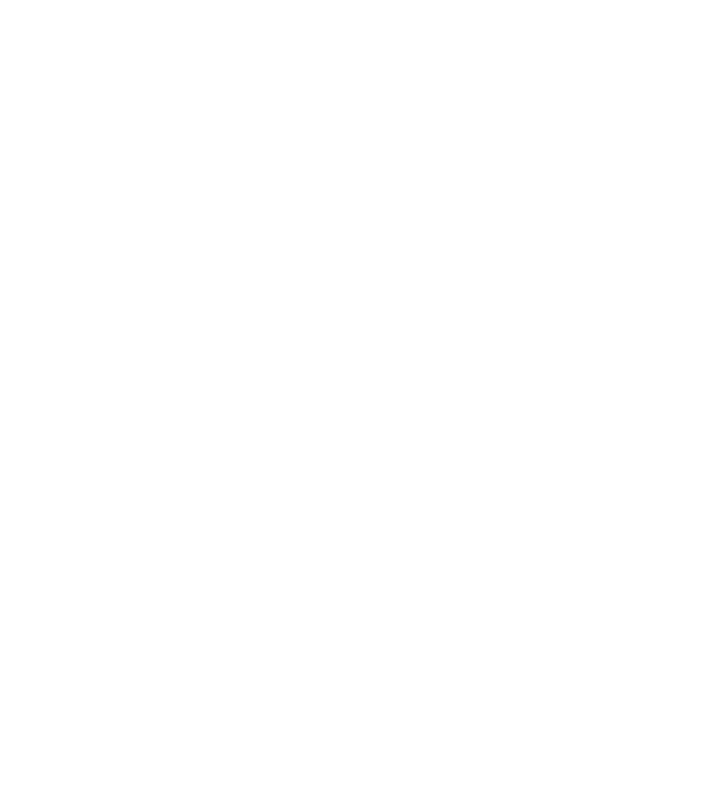
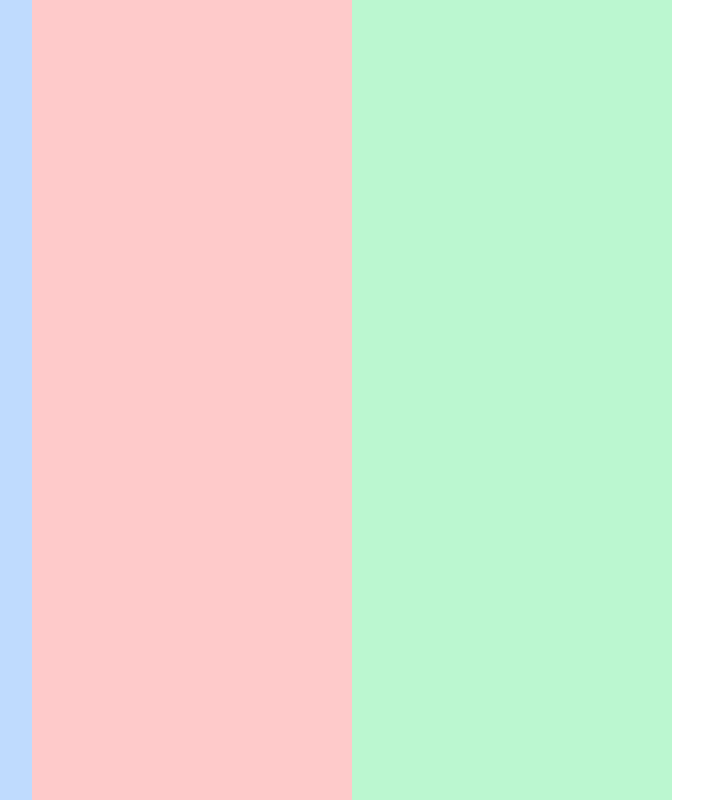
Before and after one commit to pixelzee3/tesla-model-3y-ui, a Vue app: page / in a window 1280 px wide. Shown: the whole page, without its empty margins (288-991 px from the left). Built offline with nearby package versions, Linux system fonts and the light colour scheme.

Commit message:
Define grid property for UI layout.

```diff
--- /dev/null
+++ b/src/components/MainGrid.vue
@@ -0,0 +1,5 @@
+<template>
+  <div class="w-full h-full grid grid-cols-4">
+    <slot />
+  </div>
+</template>
--- a/src/components/UI.vue
+++ b/src/components/UI.vue
@@ -1,3 +1,13 @@
+<script setup>
+  import MainGrid from './MainGrid.vue'
+</script>
+
 <template>
-  <div class="min-w-[48rem] overflow-auto"></div>
+  <div class="min-w-[48rem] h-screen overflow-auto">
+    <MainGrid>
+      <div class="w-full h-full bg-blue-200"></div>
+      <div class="w-full h-full bg-red-200"></div>
+      <div class="w-full h-full bg-green-200"></div>
+    </MainGrid>
+  </div>
 </template>
```
